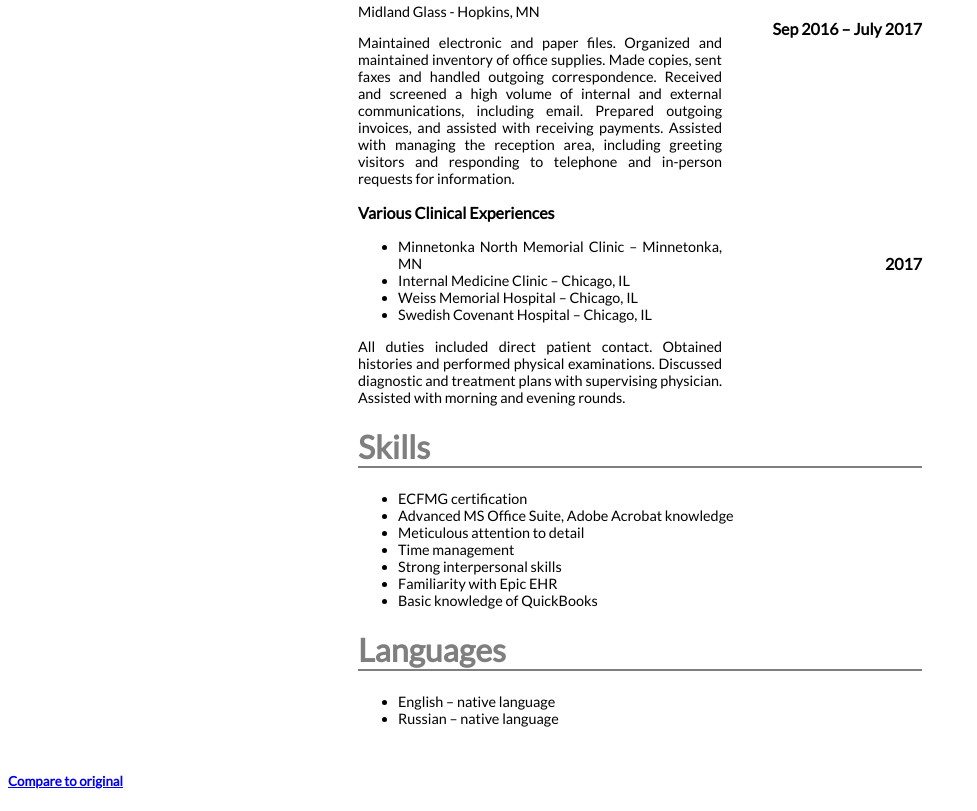
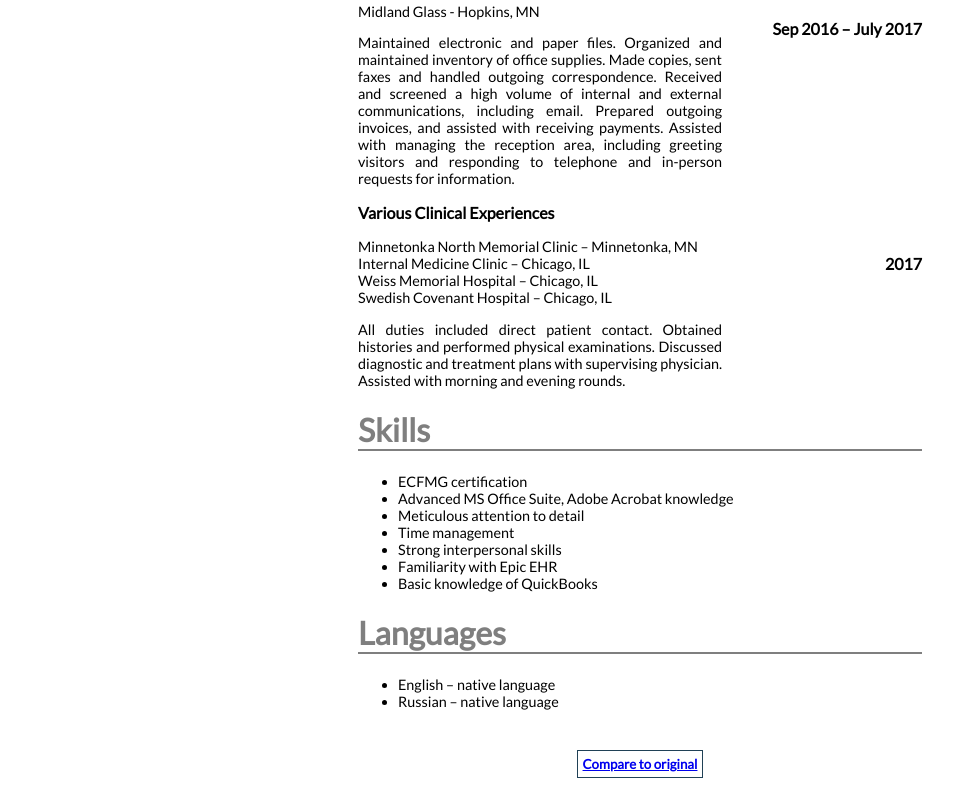
Before and after one commit to sadusheva/sadusheva.github.io, a plain HTML site: page index.html in a window 1280 px wide. Shown: the part 814-1625 px from the top of the page, without its empty margins (0-977 px from the left). Drawn offline with Linux system fonts and the light colour scheme.

Commit message:
Final copy

```diff
--- a/style.css
+++ b/style.css
@@ -1,17 +1,5 @@
 body {
   font-family: 'Lato', sans-serif;
-}
-
-ul {
-  color: black;
-  font-family: 'Lato', sans-serif;
-  font-size: .90rem;
-}
-
-h1 {
-  color: rgb(127,127,127);
-  font-family: 'Lato', sans-serif;
-  border-bottom: 2px solid rgb(127,127,127);
 }
 
 .container {
@@ -22,15 +10,18 @@ h1 {
 	padding: 10px 150px 10px 150px;
 }
 
-.header {
-  color: white;
-  text-align: center;
+h1 {
+  color: rgb(127,127,127);
+  font-family: 'Lato', sans-serif;
+  border-bottom: 2px solid rgb(127,127,127);
 }
 
 #rectangle{
   width: auto;
   height: auto;
   background: rgb(142,180,227);
+  color: white;
+  text-align: center;
 }
 
 #name{
@@ -45,6 +36,7 @@ h1 {
   float:right;
 }
 
+
 .PlaceandDegree {
   font-size: .90rem;
 }
@@ -54,3 +46,31 @@ h1 {
   margin-right: 200px;
   text-align: justify;
 }
+
+#multipleplaces {
+  list-style-type: none;
+  padding: 0px;
+}
+
+ul {
+  color: black;
+  font-family: 'Lato', sans-serif;
+  font-size: .90rem;
+}
+
+.compare-btn{
+  display:flex;
+  justify-content: center;
+}
+
+.compare-btn a{
+  cursor: pointer;
+  border: 1px solid #204156;
+  text-align: center;
+  padding: 5px;
+  position: relative;
+}
+
+.compare-btn a:active {
+	top: 2px;
+}
```
